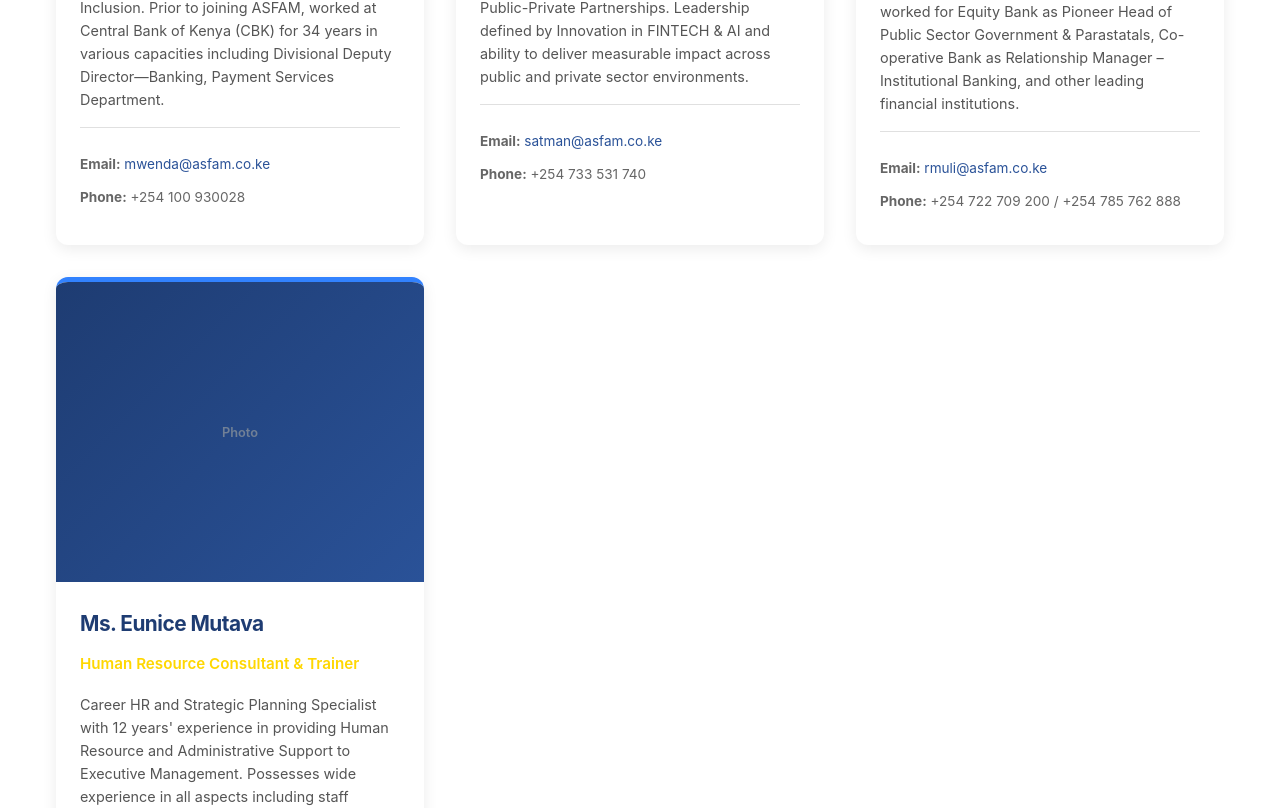
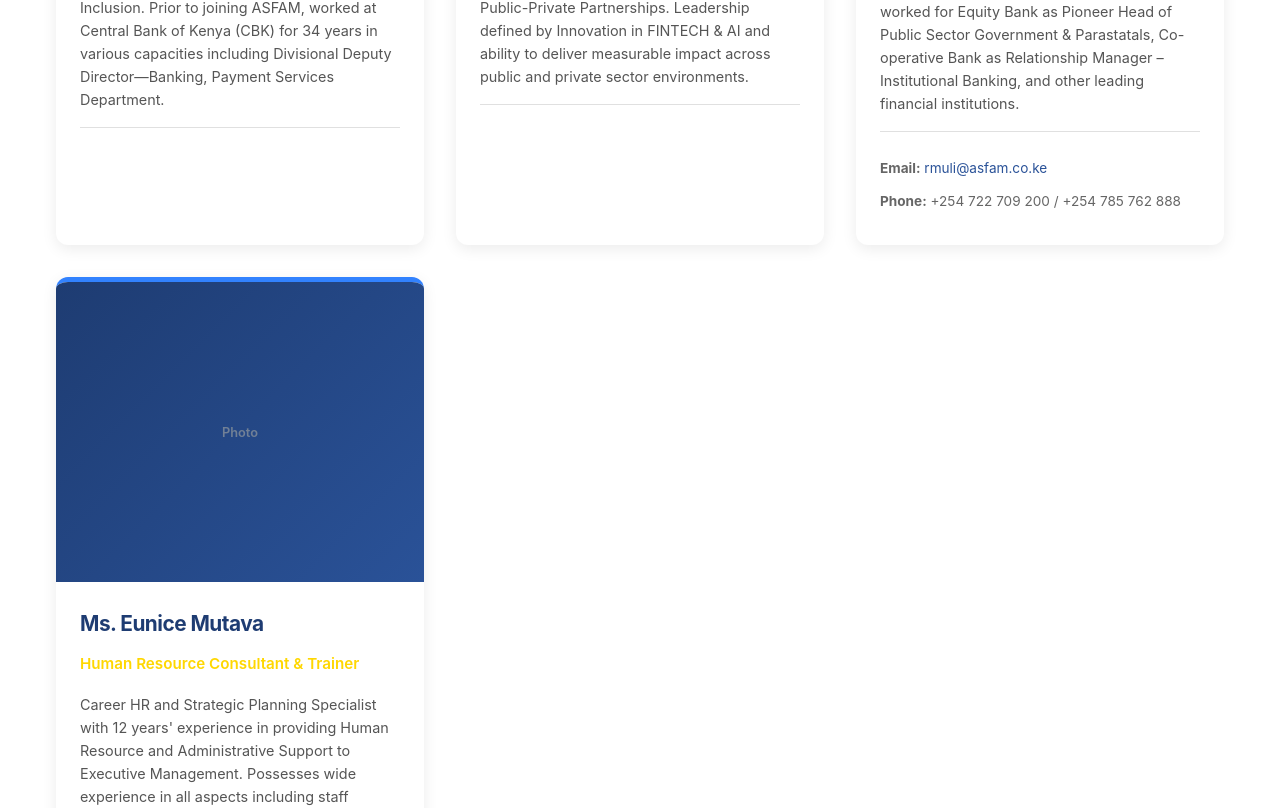
Before and after one commit to Maundu-Anthony/asfam-consultancy-limited, a React (Create React App) app: page /team in a window 1280 px wide. Shown: the part 1352-2160 px from the top of the page. Built offline with nearby package versions, Linux system fonts and the light colour scheme.

Commit message:
8th commit

```diff
--- a/src/pages/Home.js
+++ b/src/pages/Home.js
@@ -11,12 +11,12 @@ function Home() {
       icon: '💼'
     },
     {
-      title: 'Trade Facilitation',
+      title: 'Financial Advisory & Credit Facilitation',
       description: 'Supporting access to local, regional, and international markets through trade structuring and market entry strategies.',
       icon: '🌍'
     },
     {
-      title: 'Credit Facilitation',
+      title: 'Credit Rating Facilitation Services',
       description: 'Helping businesses overcome financing barriers by improving risk profiles and facilitating engagement with lenders.',
       icon: '💳'
     },
@@ -55,13 +55,13 @@ function Home() {
             <div className="mission-item">
               <h3>Our Mission</h3>
               <p>
-                To deliver practical financial and business advisory, credit facilitation, trade linkage, training, and mentorship services that connect businesses to the resources, markets, and opportunities they need to unlock their full potential.
+                We offer consultancy and trade facilitation services through linkages whilst nurturing relationships among business community.
               </p>
             </div>
             <div className="mission-item">
               <h3>Our Vision</h3>
               <p>
-                To become the intermediary service provider of choice in connecting diverse pools of financiers and off-takers through a well-vetted, personalized process that addresses specific needs of our clients to unlock their business opportunities and potential.
+                To be the Consultant of Choice in Trade Facilitation and Public Relations.
               </p>
             </div>
           </div>
--- a/src/pages/Services.js
+++ b/src/pages/Services.js
@@ -15,19 +15,19 @@ function Services() {
   icon: '🌍'
 },
 {
+  title: 'Training & Mentorship (NITA Accredited)',
+  description: 'Delivering certified and customized training programs in resource mobilization, investment readiness, trade development, credit management, financial governance, and institutional strengthening—supported by hands-on mentorship and coaching.',
+  icon: '📚'
+},
+{
   title: 'Business Research & Market Intelligence',
   description: 'Conducting in-depth business, sectoral, and market research to support investment decisions, market entry, expansion strategies, feasibility studies, and evidence-based planning.',
   icon: '📊'
 },
 {
-      title: 'Credit Rationing & Financing Facilitation Services',
+  title: 'Credit Rating & Financing Facilitation Services',
   description: 'Supporting clients facing credit constraints to access appropriate financing by restructuring credit proposals, improving risk profiles, aligning financial documentation to lender requirements, and facilitating engagement with banks and financing institutions.',
   icon: '💳'
-    },
-    {
-      title: 'Resource Mobilization Strategy Development',
-      description: 'Designing practical, results-driven strategies that diversify funding sources, strengthen institutional capacity, and enhance financial sustainability.',
-      icon: '💰'
 },
 {
   title: 'Proposal, Business Case & Pitch Development',
@@ -40,27 +40,10 @@ function Services() {
   icon: '✓'
 },
 {
-      title: 'Training & Mentorship (NITA Accredited)',
-      description: 'Delivering certified and customized training programs in resource mobilization, investment readiness, trade development, credit management, financial governance, and institutional strengthening—supported by hands-on mentorship and coaching.',
-      icon: '📚'
+  title: 'Resource Mobilization Strategy Development',
+  description: 'Designing practical, results-driven strategies that diversify funding sources, strengthen institutional capacity, and enhance financial sustainability.',
+  icon: '💰'
 },
-
-    // NEW CORE SERVICES
-    {
-      title: 'Mental Health Support & Capacity Building',
-      description: 'Providing mental health awareness training, workplace wellbeing programs, resilience building, and psychological support frameworks to strengthen individual and organizational performance.',
-      icon: '🧠'
-    },
-    {
-      title: 'Mediation & Conflict Resolution Services',
-      description: 'Facilitating professional mediation, dispute resolution, and dialogue processes to help organizations, institutions, and communities resolve conflicts effectively and sustainably.',
-      icon: '🤝'
-    },
-    {
-      title: 'Web Development & Digital Solutions',
-      description: 'Designing and developing modern, responsive websites and digital platforms that enhance organizational visibility, digital transformation, and service delivery.',
-      icon: '💻'
-    }
   ];
 
   const trainingPrograms = [
--- a/src/pages/Team.js
+++ b/src/pages/Team.js
@@ -5,36 +5,30 @@ import './Team.css';
 function Team() {
   const teamMembers = [
   {
-      name: 'Mwenda Kabeere E. M\'Marete',
-      title: 'Chairman',
-      bio: 'Seasoned Financial-Sector Executive and Governance Professional with over 30 years of deep banking experience across Payments, Banking Services and Oversight, and Financial Markets. Proven expertise in Corporate Governance, Payment Systems Strategy, Financial Markets and Public Debt Management, Risk, Compliance & Operational Resilience, Strategic Leadership & Change Management, and Digital Finance & Financial Inclusion. Prior to joining ASFAM, worked at Central Bank of Kenya (CBK) for 34 years in various capacities including Divisional Deputy Director—Banking, Payment Services Department.',
-      email: 'mwenda@asfam.co.ke',
-      phone: '+254 100 930028',
-      image: null
+    "name": "Mwenda Kabeere E. M'Marete",
+    "title": "Chairman",
+    "bio": "Seasoned Financial-Sector Executive and Governance Professional with over 30 years of deep banking experience across Payments, Banking Services and Oversight, and Financial Markets. Proven expertise in Corporate Governance, Payment Systems Strategy, Financial Markets and Public Debt Management, Risk, Compliance & Operational Resilience, Strategic Leadership & Change Management, and Digital Finance & Financial Inclusion. Prior to joining ASFAM, worked at Central Bank of Kenya (CBK) for 34 years in various capacities including Divisional Deputy Director—Banking, Payment Services Department.",
+    "image": null
   },
   {
-      name: 'Said Athman',
-      title: 'Managing Director',
-      bio: 'Results-driven financial services professional with over 15 years\' experience in Corporate and Institutional Banking, Financial Consultancy, and Business Development. Expert in Business Management, Strategic Planning, Resource Mobilization, Credit Management, and Structuring. Developed and set up TIER 1 BANKS in East Africa with focus on Market Development, Business Growth, Fund Mobilization, Portfolio Management and Public-Private Partnerships. Leadership defined by Innovation in FINTECH & AI and ability to deliver measurable impact across public and private sector environments.',
-      email: 'satman@asfam.co.ke',
-      phone: '+254 733 531 740',
-      image: null
+    "name": "Said Athman",
+    "title": "Managing Director",
+    "bio": "Results-driven financial services professional with over 15 years' experience in Corporate and Institutional Banking, Financial Consultancy, and Business Development. Expert in Business Management, Strategic Planning, Resource Mobilization, Credit Management, and Structuring. Developed and set up TIER 1 BANKS in East Africa with focus on Market Development, Business Growth, Fund Mobilization, Portfolio Management and Public-Private Partnerships. Leadership defined by Innovation in FINTECH & AI and ability to deliver measurable impact across public and private sector environments.",
+    "image": null
   },
   {
-      name: 'Roy Muli',
-      title: 'Director Marketing & Business Development',
-      bio: 'Versatile professional with over 25-30 years of experience in financial sector. Deep expertise spanning Finance, Investment, Fintech, Marketing, Public Relations and Communications, and Resource Mobilization from Donor Funds. Seasoned Corporate Trainer and Part-Time Lecturer mentoring professionals in Corporate Governance and AI-Integrated Leadership Skills. Previously worked for Equity Bank as Pioneer Head of Public Sector Government & Parastatals, Co-operative Bank as Relationship Manager – Institutional Banking, and other leading financial institutions.',
-      email: 'rmuli@asfam.co.ke',
-      phone: '+254 722 709 200 / +254 785 762 888',
-      image: null
+    "name": "Roy Muli",
+    "title": "Director Marketing & Business Development",
+    "bio": "Versatile professional with over 25-30 years of experience in financial sector. Deep expertise spanning Finance, Investment, Fintech, Marketing, Public Relations and Communications, and Resource Mobilization from Donor Funds. Seasoned Corporate Trainer and Part-Time Lecturer mentoring professionals in Corporate Governance and AI-Integrated Leadership Skills. Previously worked for Equity Bank as Pioneer Head of Public Sector Government & Parastatals, Co-operative Bank as Relationship Manager – Institutional Banking, and other leading financial institutions.",
+    "email": "rmuli@asfam.co.ke",
+    "phone": "+254 722 709 200 / +254 785 762 888",
+    "image": null
   },
   {
-      name: 'Ms. Eunice Mutava',
-      title: 'Human Resource Consultant & Trainer',
-      bio: 'Career HR and Strategic Planning Specialist with 12 years\' experience in providing Human Resource and Administrative Support to Executive Management. Possesses wide experience in all aspects including staff training, recruitment, team leadership, mentorship and coaching. Prior to joining ASFAM, worked for Gulf African Bank as Human Resources Manager in Training and Capacity Building. Brings wide knowledge in administration and talent nurturing.',
-      email: 'eunice@asfam.co.ke',
-      phone: null,
-      image: null
+    "name": "Ms. Eunice Mutava",
+    "title": "Human Resource Consultant & Trainer",
+    "bio": "Career HR and Strategic Planning Specialist with 12 years' experience in providing Human Resource and Administrative Support to Executive Management. Possesses wide experience in all aspects including staff training, recruitment, team leadership, mentorship and coaching. Prior to joining ASFAM, worked for Gulf African Bank as Human Resources Manager in Training and Capacity Building. Brings wide knowledge in administration and talent nurturing.",
+    "image": null
   }
 ];
 
```
Lines whose indentation alone changed are shown as unchanged.
